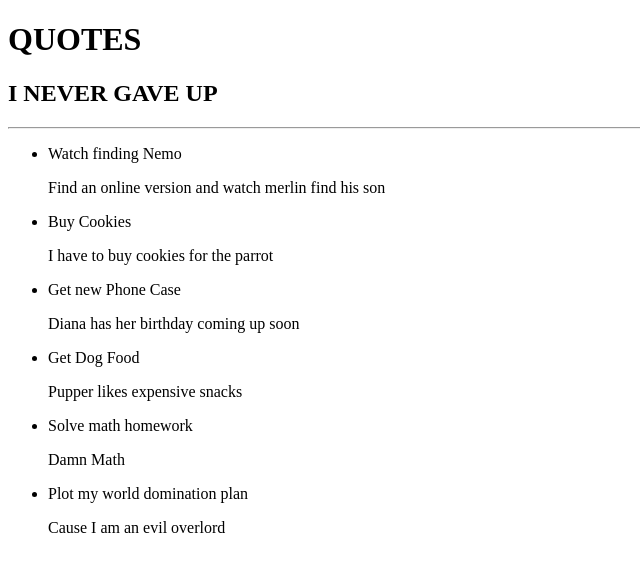
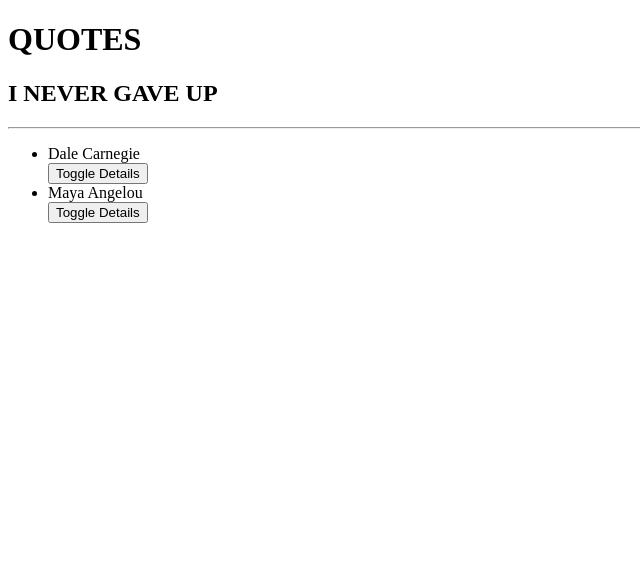
Before and after one commit to Edwike12/Angular-IP1, an Angular app: page / in a window 1280 px wide. Shown: the top 572 px of the page, without its empty margins (0-640 px from the left). Built offline with nearby package versions, Linux system fonts and the light colour scheme.

Commit message:
created toggle effect and complete event emmitter

```diff
--- a/src/app/app.component.ts
+++ b/src/app/app.component.ts
@@ -1,5 +1,4 @@
 import { Component } from '@angular/core';
-import { Quote } from './quote';
 
 @Component({
   selector: 'app-root',
@@ -8,13 +7,8 @@ import { Quote } from './quote';
 })
 export class AppComponent {
 
-  Quote: string[];
 
-
-constructor() {
-  this.Quote=['Watch finding Nemo','Buy Cookies','Get new Phone Case','Get Dog Food','Solve math homework','Plot my world domination plan']
-
-}
+constructor() {}
 
 ngOnInit() {
 }
--- a/src/app/quote-detail/quote-detail.component.html
+++ b/src/app/quote-detail/quote-detail.component.html
@@ -1,3 +1,5 @@
 <p>
     {{Quote.description}}
   </p>
+
+<button (click)= 'quoteComplete(true)'>Complete</button>
--- a/src/app/quote-detail/quote-detail.component.ts
+++ b/src/app/quote-detail/quote-detail.component.ts
@@ -1,4 +1,4 @@
-import { Component, OnInit, Input } from '@angular/core';
+import { Component, OnInit, Input, Output, EventEmitter  } from '@angular/core';
 import { Quote } from '../quote';
 
 @Component({
@@ -8,6 +8,13 @@ import { Quote } from '../quote';
 })
 export class QuoteDetailComponent implements OnInit {
   @Input() Quote: Quote;
+  @Output() isComplete = new EventEmitter<boolean>();
+
+  quoteComplete(complete:boolean){
+    this.isComplete.emit(complete);
+  }
+
+
 
   constructor() {}
 
--- a/src/app/quote.ts
+++ b/src/app/quote.ts
@@ -1,4 +1,6 @@
 export class Quote{
+
+
     showDescription: boolean;
   constructor(public id: number,public author: string,public description: string){
     this.showDescription=false;
--- a/src/app/quote/quote.component.html
+++ b/src/app/quote/quote.component.html
@@ -3,9 +3,10 @@
     <h2>I NEVER GAVE UP</h2>
     <hr>
     <ul>
-      <li *ngFor='let Quote of Quotes'>
-        {{Quote.author}}
-        <app-quote-detail [Quote]='Quote'></app-quote-detail>
-      </li>
+      <div *ngFor='let quote of quotes;let i = index'>
+       <li>{{quote.author}}</li>
+       <button (click)='toggleDetails(i)'>Toggle Details</button>
+        <app-quote-detail *ngIf='quote.showDescription'[Quote]='quote'  (isComplete) = 'completeQuote($event,i)'></app-quote-detail>
+      </div>
     </ul>
   </div>
--- a/src/app/quote/quote.component.ts
+++ b/src/app/quote/quote.component.ts
@@ -1,4 +1,4 @@
-import { Component, OnInit } from '@angular/core';
+import { Component, OnInit} from '@angular/core';
 import { Quote } from '../quote';
 
 @Component({
@@ -7,17 +7,25 @@ import { Quote } from '../quote';
   styleUrls: ['./quote.component.css']
 })
 export class QuoteComponent implements OnInit {
-  Quotes:Quote[]=[
-    new Quote(1, 'Watch finding Nemo', 'Find an online version and watch merlin find his son'),
-    new Quote(2,'Buy Cookies','I have to buy cookies for the parrot'),
-    new Quote(3,'Get new Phone Case','Diana has her birthday coming up soon'),
-    new Quote(4,'Get Dog Food','Pupper likes expensive snacks'),
-    new Quote(5,'Solve math homework','Damn Math'),
-    new Quote(6,'Plot my world domination plan','Cause I am an evil overlord')
+  quotes:Quote[]=[
+    new Quote(1, 'Dale Carnegie', 'Most of the important things in the world have been accomplished by people who kept on trying when their seemed to be no hope'),
+    new Quote(2,'Maya Angelou','If you are always trying to be normal you will never know how amazing you can be'),
+
   ];
+
+  toggleDetails(index){
+    this.quotes[index].showDescription = !this.quotes[index].showDescription;
+    }
+
+    completeQuote(isComplete, index){
+      if (isComplete) {
+        this. quotes.splice(index,1);
+      }
+    }
+
   constructor() { }
 
-  ngOnInit() {
+  ngOnInit(): void {
   }
 
 }
```
